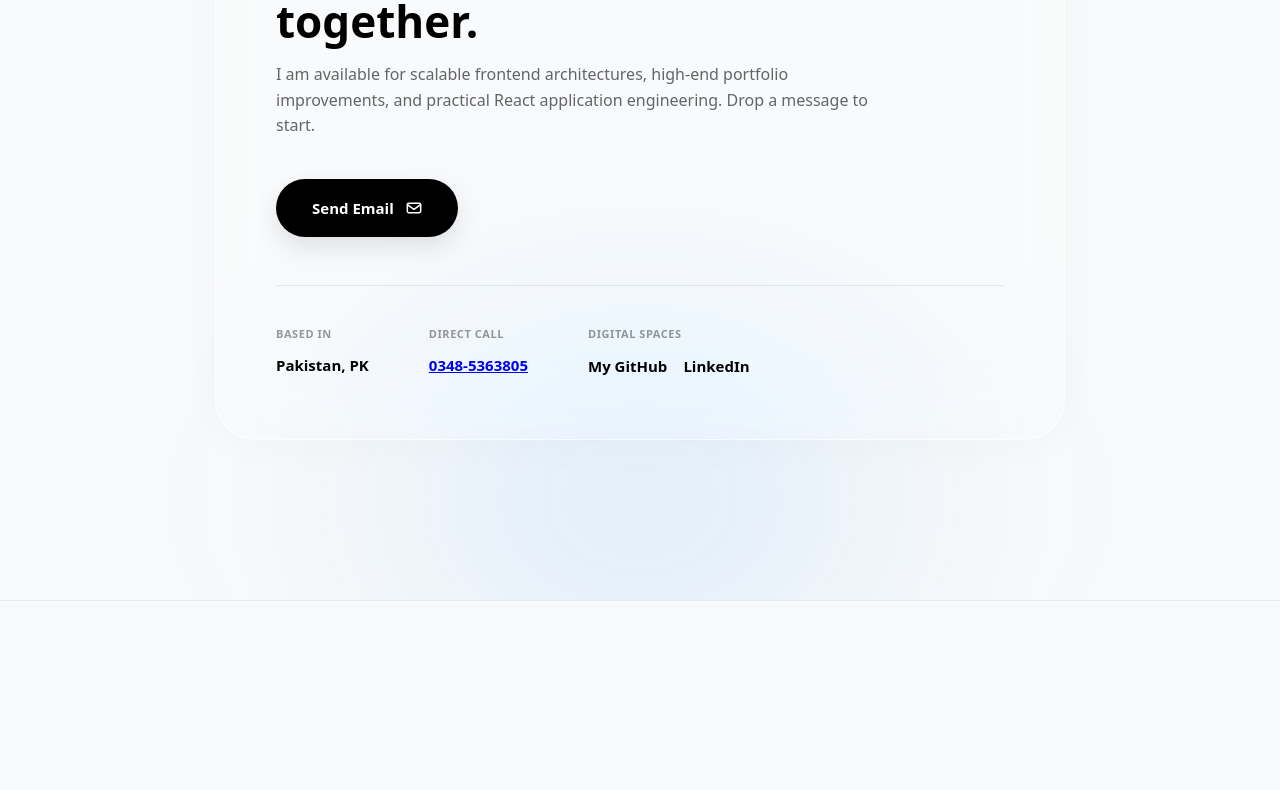
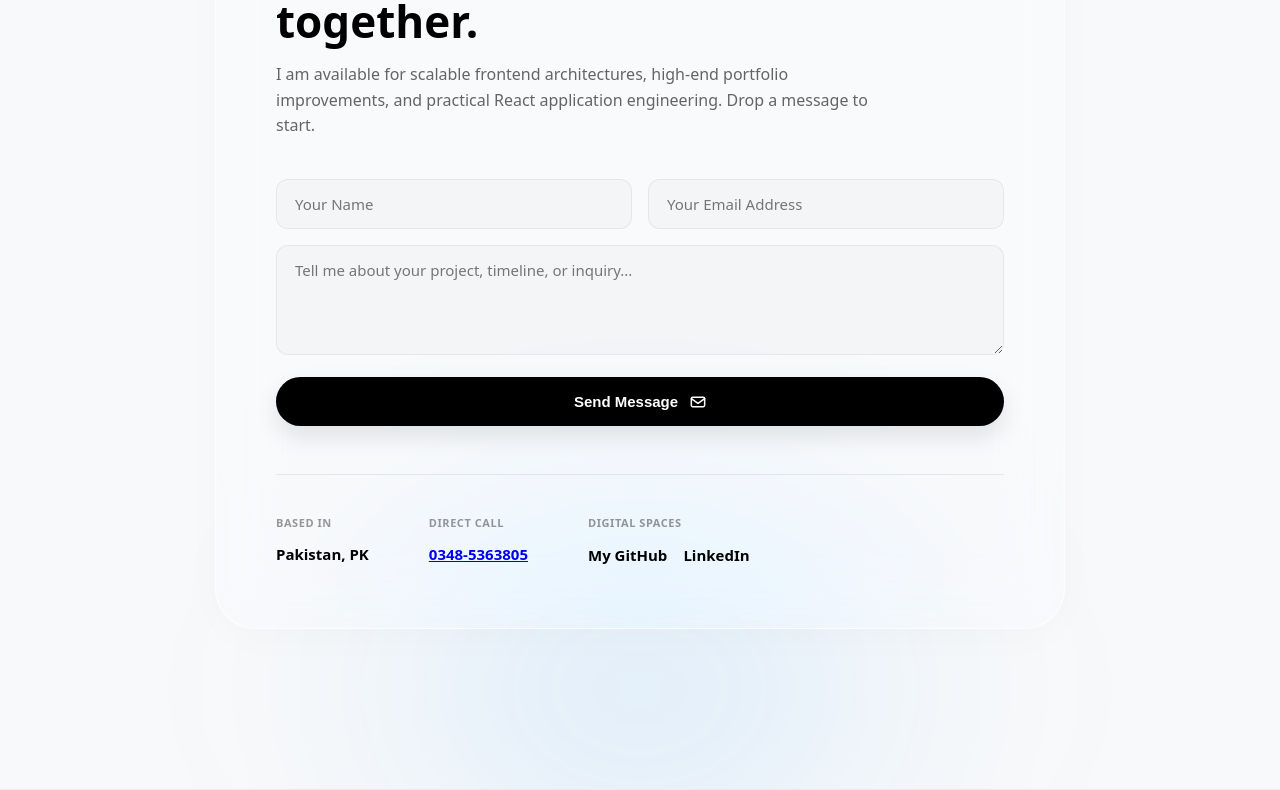
Before and after one commit to mazanabrar/My-portfolio, a React app: page / in a window 1280 px wide. Shown: the part 4410-5200 px from the top of the page. Before the commit the page ends 5011 px from the top, so only its background shows below. Built offline with nearby package versions, Linux system fonts and the light colour scheme; the HTML template or start-up script is replaced by a standard one.

Commit message:
email issues fix

```diff
--- a/package.json
+++ b/package.json
@@ -10,6 +10,7 @@
     "preview": "vite preview"
   },
   "dependencies": {
+    "@emailjs/browser": "^4.4.1",
     "@tailwindcss/vite": "^4.3.0",
     "framer-motion": "^12.40.0",
     "react": "^19.2.6",
--- a/src/components/Contact.css
+++ b/src/components/Contact.css
@@ -195,6 +195,53 @@
   transform-origin: bottom left;
 }
 
+/* Real-time Form Layout Structure */
+.contact-realtime-form {
+  display: flex;
+  flex-direction: column;
+  gap: 16px;
+  width: 100%;
+  margin: 28px 0 12px 0;
+}
+
+.form-group-row {
+  display: grid;
+  grid-template-columns: 1fr 1fr;
+  gap: 16px;
+}
+
+@media (max-width: 600px) {
+  .form-group-row {
+    grid-template-columns: 1fr;
+  }
+}
+
+/* Premium Minimalist Glass Input Styling */
+.contact-input-field {
+  width: 100%;
+  background: rgba(0, 0, 0, 0.02); /* Clean subtle inset look */
+  border: 1px solid var(--border);
+  border-radius: 12px;
+  padding: 14px 18px;
+  font-size: 15px;
+  font-family: var(--sans);
+  color: var(--text-h);
+  outline: none;
+  transition: all 0.25s ease-in-out;
+}
+
+/* Focused Glow Match to Your Accent Blue Color */
+.contact-input-field:focus {
+  background: #ffffff;
+  border-color: var(--accent);
+  box-shadow: 0 0 0 4px var(--accent-bg);
+}
+
+.textarea-field {
+  resize: vertical;
+  min-height: 110px;
+}
+
 /* Small Screens Responsive Mechanics */
 @media (max-width: 650px) {
   .contact-section { padding: 78px 16px; }
--- a/src/components/contact.jsx
+++ b/src/components/contact.jsx
@@ -1,8 +1,39 @@
-import React from 'react';
+import React, { useRef, useState } from 'react';
 import { motion } from 'framer-motion';
+import emailjs from '@emailjs/browser';
 import './Contact.css';
 
 function Contact() {
+  const form = useRef();
+  const [btnText, setBtnText] = useState("Send Message");
+  const [isSending, setIsSending] = useState(false);
+
+  // Real-time EmailJS handler
+  const sendEmail = (e) => {
+    e.preventDefault();
+    setIsSending(true);
+    setBtnText("Sending...");
+
+    // 🌟 Real Keys and Tokens Locked In
+    emailjs.sendForm(
+      'service_hmpwf6o',
+      'template_9medhia',
+      form.current,
+      '_oqHL3MQrzBolhnAz'
+    )
+    .then((result) => {
+        console.log(result.text);
+        setBtnText("Message Sent! 🎉");
+        setIsSending(false);
+        form.current.reset(); // Form clear karne ke liye
+        setTimeout(() => setBtnText("Send Message"), 4000);
+    }, (error) => {
+        console.log(error.text);
+        setBtnText("Failed to send ❌");
+        setIsSending(false);
+        setTimeout(() => setBtnText("Send Message"), 4000);
+    });
+  };
 
   const containerVariants = {
     hidden: { opacity: 0 },
@@ -40,7 +71,6 @@ function Contact() {
             <span className="status-text">Available for Freelance & Full-time Roles</span>
           </motion.div>
 
-
           <motion.h2 className="contact-headline" variants={itemVariants}>
             Let’s build something useful together.
           </motion.h2>
@@ -50,21 +80,56 @@ function Contact() {
             and practical React application engineering. Drop a message to start.
           </motion.p>
 
-          {/* Premium Email Button CTA - Fully Functional */}
+          {/* 🌟 PREMIUM REAL-TIME INPUT FIELDS FORM */}
+          <form ref={form} onSubmit={sendEmail} className="contact-realtime-form">
+            <motion.div variants={itemVariants} className="form-group-row">
+              <input
+                type="text"
+                name="name" /* 👈 Dashboard ke {{name}} se align kar diya */
+                placeholder="Your Name"
+                required
+                className="contact-input-field"
+              />
+              <input
+                type="email"
+                name="email" /* 👈 Dashboard ke {{email}} se align kar diya */
+                placeholder="Your Email Address"
+                required
+                className="contact-input-field"
+              />
+            </motion.div>
+
+            <motion.div variants={itemVariants} className="form-group">
+              <textarea
+                name="message" /* 👈 Matches Dashboard {{message}} */
+                placeholder="Tell me about your project, timeline, or inquiry..."
+                rows="4"
+                required
+                className="contact-input-field textarea-field"
+              ></textarea>
+            </motion.div>
+
+            {/* Premium Button Dynamic CTA */}
             <motion.div variants={itemVariants} className="cta-wrapper">
-            <motion.a
+              <motion.button
+                type="submit"
+                disabled={isSending}
                 className="contact-primary-btn"
-href="mailto:mazanibrar20@gmail.com?subject=Freelance%20Project%20Inquiry%20%E2%80%93%20Let%E2%80%99s%20Work%20Together"              whileHover={{ scale: 1.03, y: -4 }}
-              whileTap={{ scale: 0.98 }}
+                style={{ border: 'none', cursor: isSending ? 'not-allowed' : 'pointer', width: '100%', justifyContent: 'center' }}
+                whileHover={isSending ? {} : { scale: 1.02, y: -2 }}
+                whileTap={isSending ? {} : { scale: 0.98 }}
                 transition={{ type: "spring", stiffness: 300, damping: 12 }}
               >
-              <span>Send Email</span>
+                <span>{btnText}</span>
+                {!isSending && (
                   <svg width="16" height="16" viewBox="0 0 16 16" fill="none">
                     <path d="M2.66666 3.33334H13.3333C14.0667 3.33334 14.6667 3.93334 14.6667 4.66668V11.3333C14.6667 12.0667 14.0667 12.6667 13.3333 12.6667H2.66666C1.93333 12.6667 1.33333 12.0667 1.33333 11.3333V4.66668C1.33333 3.93334 1.93333 3.33334 2.66666 3.33334Z" stroke="currentColor" strokeWidth="1.5" strokeLinecap="round" strokeLinejoin="round"/>
                     <path d="M14.6667 4.66666L8 9.33333L1.33333 4.66666" stroke="currentColor" strokeWidth="1.5" strokeLinecap="round" strokeLinejoin="round"/>
                   </svg>
-            </motion.a>
+                )}
+              </motion.button>
             </motion.div>
+          </form>
 
           <hr className="contact-divider" />
 
@@ -75,7 +140,6 @@ href="mailto:mazanibrar20@gmail.com?subject=Freelance%20Project%20Inquiry%20%E2%
               <p>Pakistan, PK</p>
             </div>
 
-            {/* Functional Call Block Added */}
             <div className="meta-block">
               <span>Direct Call</span>
               <p>
--- a/src/components/navbar.css
+++ b/src/components/navbar.css
@@ -1,35 +1,30 @@
-/* Container to fix the position and center it horizontally */
-/* Container to fix the position and center it horizontally */
+
 .site-header-container {
   position: fixed !important;
   top: 24px !important;
   left: 0 !important;
   width: 100% !important;
   display: flex !important;
-  justify-content: center !important; /* 🌟 Pure page ke center mein lock rakhega */
+  justify-content: center !important;
   z-index: 999999 !important;
   box-sizing: border-box !important;
   padding: 0 20px !important;
 }
 
-/* Hyper-Transparent Premium Pill Shape (Controlled Width) */
 .site-header {
   display: flex !important;
   align-items: center !important;
   justify-content: space-between !important;
 
-  /* 🌟 Width control setup - Ab full wide nahi hogi */
   width: 100% !important;
-  max-width: 620px !important; /* 🌟 Pill ka size 620px par freeze kar diya */
+  max-width: 620px !important;
 
   border-radius: 40px !important;
   padding: 8px 12px 8px 28px !important;
 
-  /* GPU Hardware acceleration */
   transform: translateZ(0) !important;
   will-change: backdrop-filter, -webkit-backdrop-filter !important;
 
-  /* Premium Glass Effects */
   background-color: rgba(255, 255, 255, 0.28) !important;
   -webkit-backdrop-filter: blur(30px) saturate(210%) !important;
   backdrop-filter: blur(30px) saturate(210%) !important;
--- a/src/components/navbar.jsx
+++ b/src/components/navbar.jsx
@@ -7,9 +7,7 @@ function Navbar() {
     { name: 'About me', targetId: 'about' },
     { name: 'Skills', targetId: 'skills' },
     { name: 'Work', targetId: 'projects' },
-
     // Maps 'Work' directly to your <Projects /> component
-
   ];
 
   return (
@@ -29,10 +27,10 @@ function Navbar() {
           ))}
         </nav>
 
-        {/* Right Side: Action Button - Now triggers direct dynamic email instantly */}
+        {/* Right Side: Action Button - Now smoothly redirects to your Real-time Glass Form */}
         <div className="header-actions">
           <a
-            href="mailto:mazanibrar20@gmail.com?subject=Freelance%20Project%20Inquiry%20%E2%80%93%20Let%E2%80%99s%20Work%20Together"
+            href="#contact"
             className="cta-button"
           >
             Let's chat
```
Also changed, not shown: 1 other file (tests, documents, lock files or other folders). Lines whose indentation alone changed are shown as unchanged.
